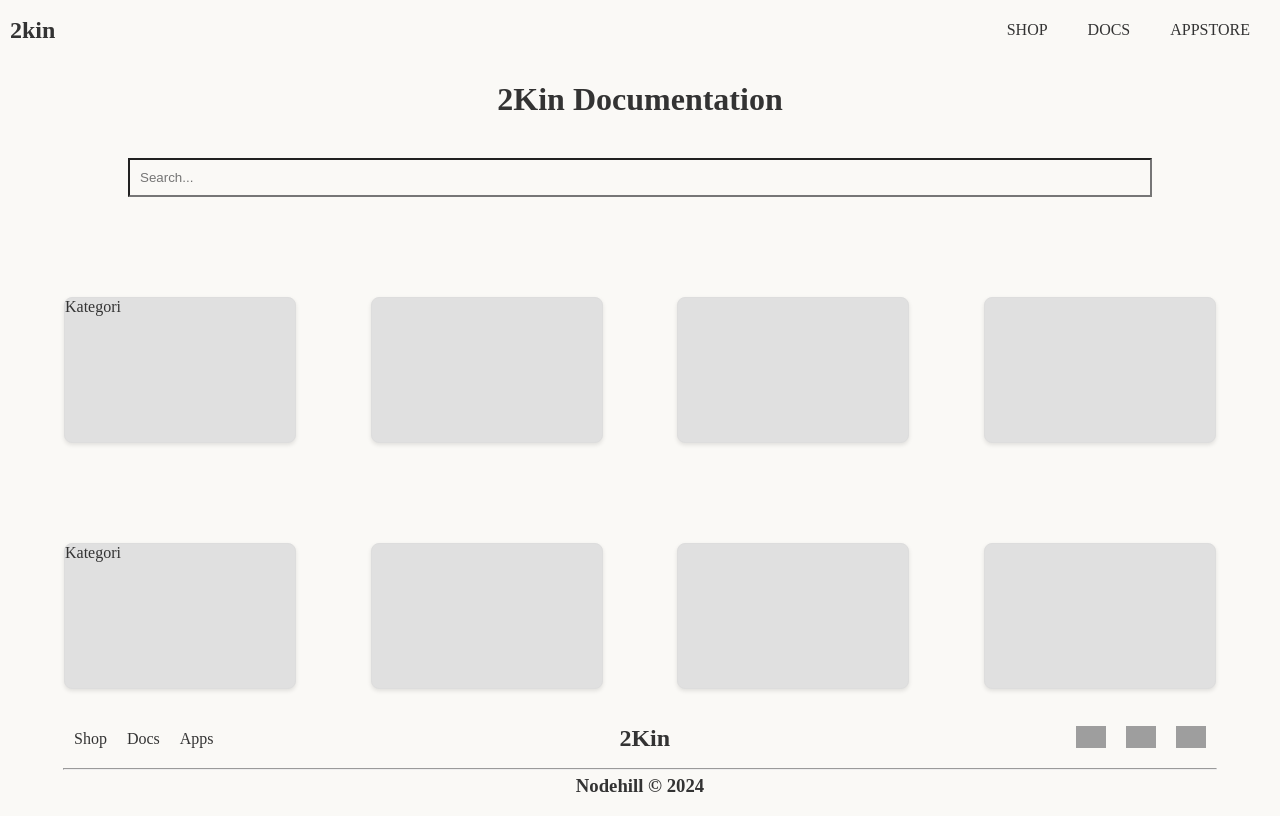
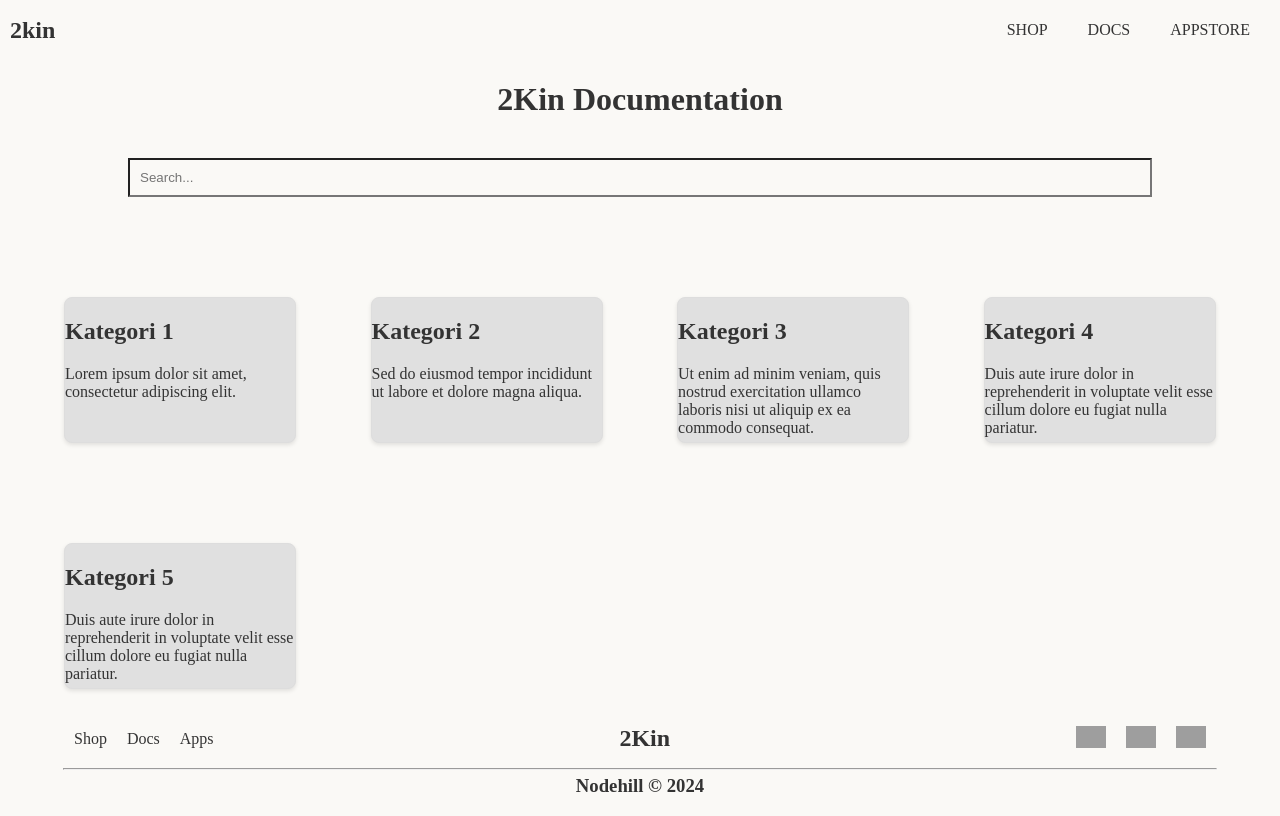
Before and after one commit to SirSicard/2KIN-Onboarding, a React (Vite) app in the folder client/: page /docs in a window 1280 px wide. Built offline with nearby package versions, Linux system fonts and the light colour scheme; grey boxes are pictures that could not be loaded.

Commit message:
lade till mockdata + korten mappas nu ut för att det i framtiden ska bli lättare att lägga till/ta bort information

```diff
--- a/client/src/pages/DocumentationPage.jsx
+++ b/client/src/pages/DocumentationPage.jsx
@@ -1,5 +1,15 @@
 import React from 'react';
-import "../styles/docsPage.css"
+import "../styles/docsPage.css";
+
+// Mockdata för korten
+const mockData = [
+  { title: "Kategori 1", content: "Lorem ipsum dolor sit amet, consectetur adipiscing elit." },
+  { title: "Kategori 2", content: "Sed do eiusmod tempor incididunt ut labore et dolore magna aliqua." },
+  { title: "Kategori 3", content: "Ut enim ad minim veniam, quis nostrud exercitation ullamco laboris nisi ut aliquip ex ea commodo consequat." },
+  { title: "Kategori 4", content: "Duis aute irure dolor in reprehenderit in voluptate velit esse cillum dolore eu fugiat nulla pariatur." },
+  { title: "Kategori 5", content: "Duis aute irure dolor in reprehenderit in voluptate velit esse cillum dolore eu fugiat nulla pariatur." },
+  // Lägg till fler mockdata här vid behov
+];
 
 function DocumentationPage() {
   return (
@@ -7,14 +17,12 @@ function DocumentationPage() {
       <h1>2Kin Documentation</h1>
       <input type="text" placeholder="Search..." className="search-bar" />
       <div className="card-container">
-        <div className="card">Kategori</div>
-        <div className="card"></div>
-        <div className="card"></div>
-        <div className="card"></div>
-        <div className="card">Kategori</div>
-        <div className="card"></div>
-        <div className="card"></div>
-        <div className="card"></div>
+        {mockData.map((item, index) => (
+          <div key={index} className="card">
+            <h2>{item.title}</h2>
+            <p>{item.content}</p>
+          </div>
+        ))}
       </div>
     </div>
   );
```
